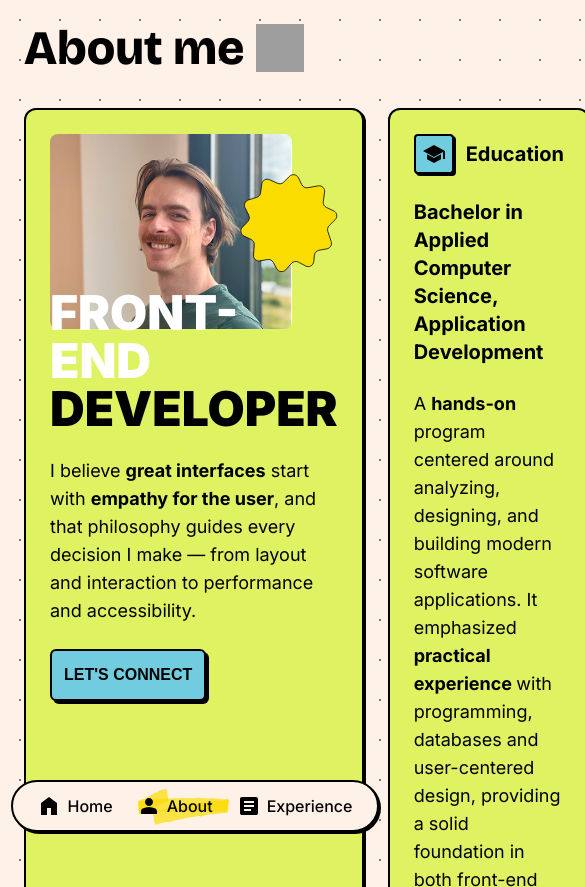
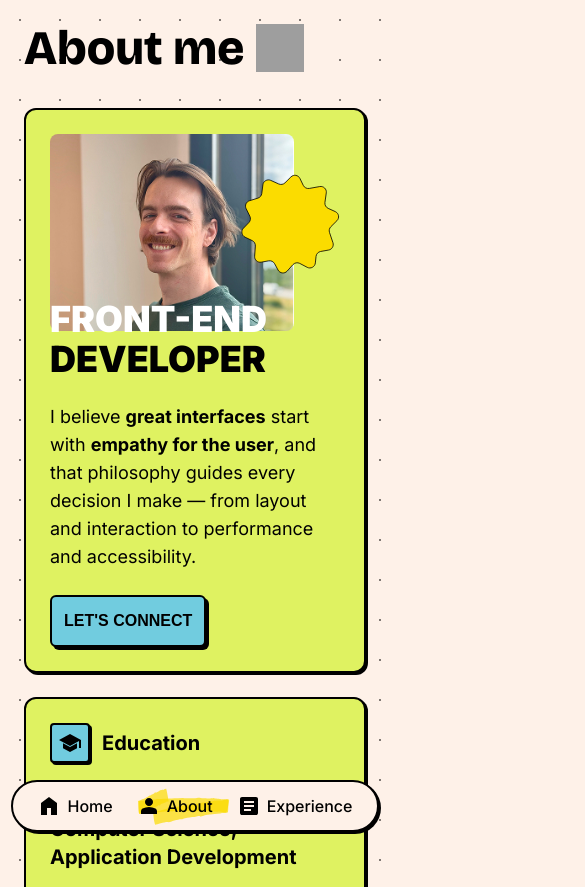
Before and after one commit to koenvercauteren/personal-resume, an Astro site: page /about in a window 390 px wide. Shown: the top 887 px of the page, 585 px wide, since content can reach past the window. Built offline with nearby package versions, Linux system fonts and the light colour scheme; Astro itself is replaced by a stand-in of ours; grey boxes are pictures that could not be loaded; a web font is replaced by a local one.

Commit message:
Improve about responsiveness

```diff
--- a/src/layouts/main-layout.astro
+++ b/src/layouts/main-layout.astro
@@ -33,7 +33,7 @@ const url = Astro.url
     />
   </head>
   <body class="bg-background">
-    <div class="m-auto flex min-h-dvh w-dvw max-w-5xl p-6 pb-19">
+    <div class="m-auto flex min-h-dvh max-w-5xl p-6 pb-19">
       <slot />
     </div>
     <div class="fixed bottom-3 z-50 flex w-full justify-center">
--- a/src/pages/about.astro
+++ b/src/pages/about.astro
@@ -25,8 +25,8 @@ import NeoWrapper from '@/components/neo-wrapper.astro'
         class="size-[48px] sm:size-[60px]"
       />
     </div>
-    <div class="flex gap-6">
-      <Card class="max-w-sm">
+    <div class="flex flex-col gap-6 md:flex-row">
+      <Card class="md:max-w-xs lg:max-w-sm">
         <div class="relative w-full">
           <Image
             src={profileImage}
@@ -35,7 +35,9 @@ import NeoWrapper from '@/components/neo-wrapper.astro'
           />
           <Decoration2 class="absolute top-[14%] right-0 w-[34%]" />
         </div>
-        <h2 class="z-10 -mt-16 text-5xl font-black text-white uppercase">
+        <h2
+          class="z-10 -mt-14 text-4xl font-black text-white uppercase lg:-mt-16 lg:text-5xl"
+        >
           front-end
           <br />
           <span class="text-black">developer</span>
```
